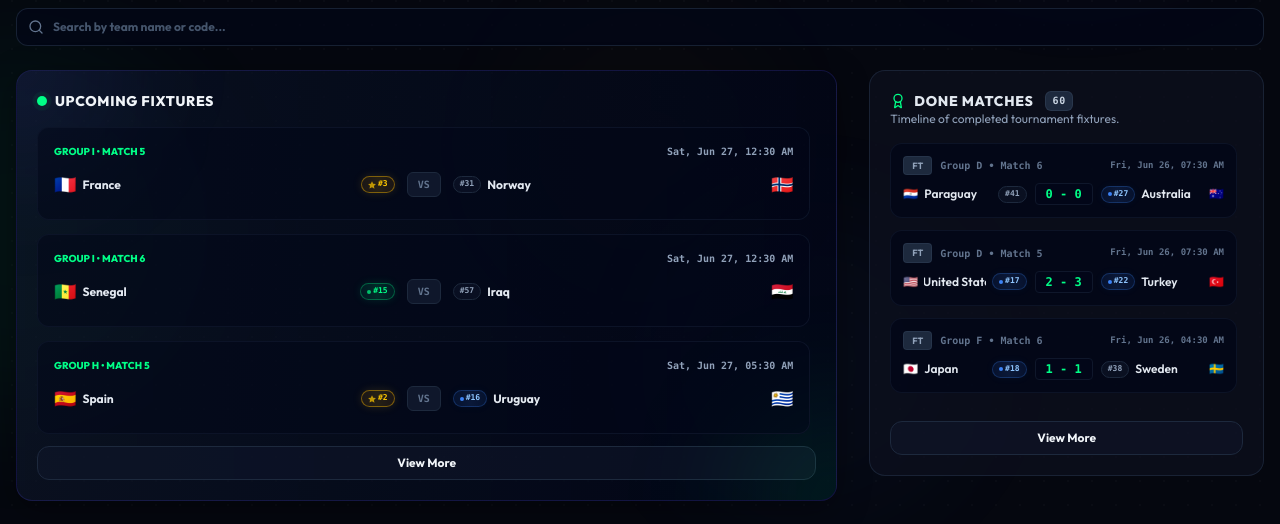
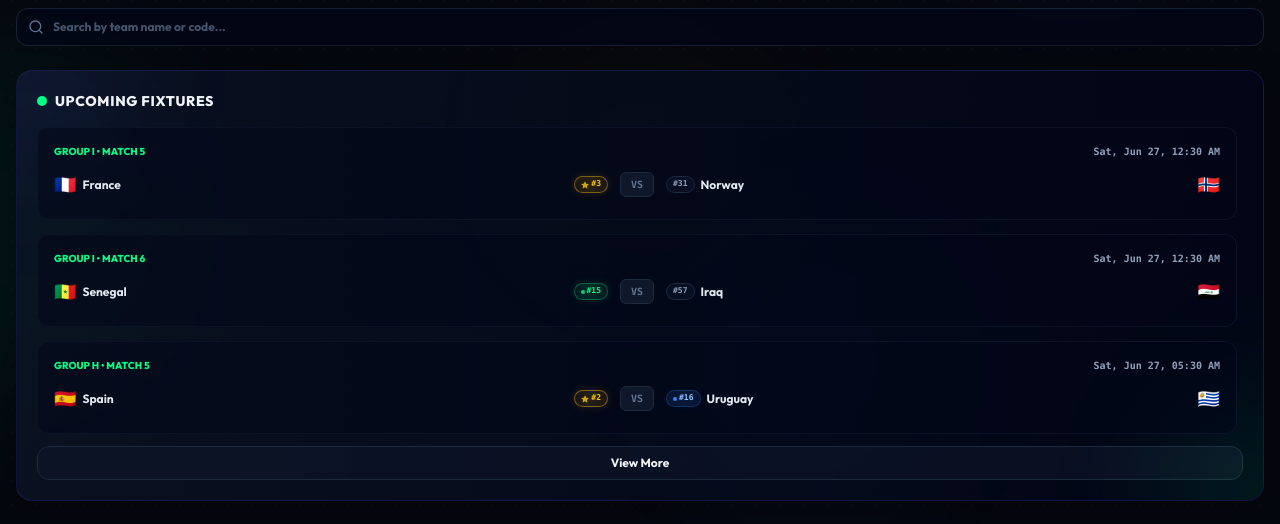
Before and after one commit to sarath14k/worldcup-2k26, a React (Vite) app: page / in a window 1280 px wide. Shown: the part 251-775 px from the top of the page. Built offline with nearby package versions, Linux system fonts and the light colour scheme; no server answers.

Commit message:
Stack FixturesTab vertically: Live → Upcoming (full) → Done (full)

```diff
--- a/src/components/tabs/FixturesTab.jsx
+++ b/src/components/tabs/FixturesTab.jsx
@@ -89,9 +89,7 @@ export const FixturesTab = ({
         </div>
       )}
 
-      <div className="grid grid-cols-1 lg:grid-cols-3 gap-4 sm:gap-6 lg:gap-8">
-        {/* Left side: Upcoming Fixtures */}
-        <div className="lg:col-span-2 flex flex-col gap-4 sm:gap-6">
+      {/* Upcoming Fixtures */}
       <div className="p-3.5 sm:p-5 rounded-2xl bg-gradient-to-r from-slate-900/60 to-slate-950/80 border border-brand-purple/20 backdrop-blur-md relative overflow-hidden shadow-glass">
         <div className="absolute -top-24 -left-24 w-48 h-48 bg-brand-purple/10 rounded-full blur-3xl pointer-events-none" />
         <div className="absolute -bottom-24 -right-24 w-48 h-48 bg-brand-neon/10 rounded-full blur-3xl pointer-events-none" />
@@ -247,10 +245,8 @@ export const FixturesTab = ({
               </button>
             )}
           </div>
-        </div>
 
-        {/* Right side: Done Matches feed */}
-        <div className="lg:col-span-1 flex flex-col gap-4 sm:gap-6">
+        {/* Done Matches */}
         <div className="p-3.5 sm:p-5 rounded-2xl bg-brand-cardBg backdrop-blur-md border border-slate-800/80 flex flex-col gap-4">
             <div>
               <h2 className="text-sm font-extrabold text-slate-200 flex items-center gap-2 uppercase tracking-wider">
@@ -345,7 +341,5 @@ export const FixturesTab = ({
             )}
           </div>
       </div>
-      </div>
-    </div>
   );
 };
```
Lines whose indentation alone changed are shown as unchanged.
